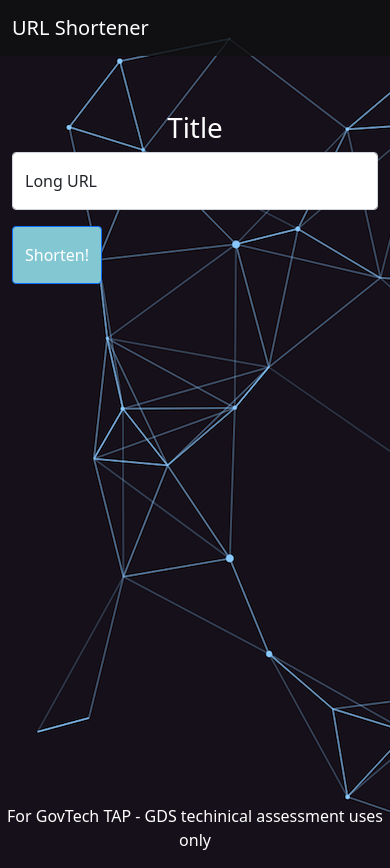
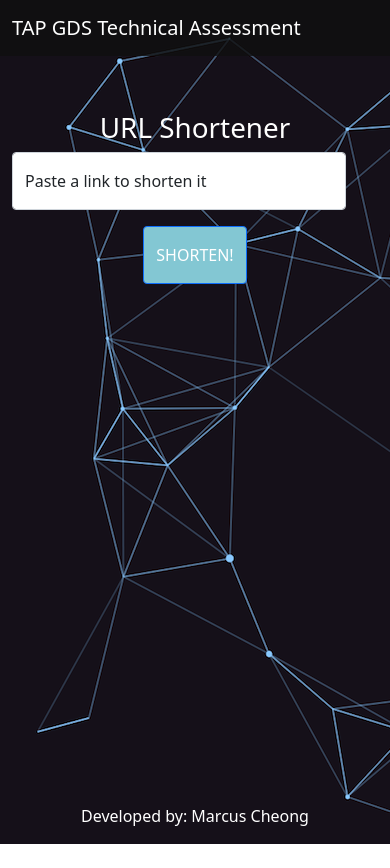
Before and after one commit to marckii8888/TAP_Gds, a React app in the folder Frontend/: page / in a window 390 px wide. After the commit the page ends 844 px from the top, so only its background shows below. Built offline with nearby package versions, Linux system fonts and the light colour scheme.

Commit message:
Added responsiveness to components

```diff
--- a/Frontend/public/index.html
+++ b/Frontend/public/index.html
@@ -25,6 +25,7 @@
       Learn how to configure a non-root public URL by running `npm run build`.
     -->
     <title>GDS Technical Assessment</title>
+    <meta name="viewport" content="width=device-width, initial-scale=1.0">
   </head>
   <body>
     <noscript>You need to enable JavaScript to run this app.</noscript>
--- a/Frontend/src/components/footer.js
+++ b/Frontend/src/components/footer.js
@@ -5,7 +5,7 @@ class Footer extends React.Component {
     return (
       <footer className="footer">
         <div className="inner">
-          <p>For GovTech TAP - GDS techinical assessment uses only</p>
+          <p>Developed by: <a href="https://github.com/marckii8888" style={{textDecoration: 'none', color : 'white'}}>Marcus Cheong</a></p>
         </div>
       </footer>
     );
--- a/Frontend/src/components/navbar.js
+++ b/Frontend/src/components/navbar.js
@@ -5,18 +5,9 @@ import React from "react";
 class NavBar extends React.Component {
   render() {
     return (
-      <Navbar expand="lg" className="color-nav" variant="dark">
+      <Navbar className="color-nav" variant="dark">
         <Container>
-          <Navbar.Brand>URL Shortener</Navbar.Brand>
-          <Navbar.Collapse
-            id="responsive-navbar-nav"
-            className="justify-content-end"
-          >
-            <Navbar.Text>
-              Done By:{" "}
-              <a href="https://github.com/marckii8888">Marcus Cheong</a>
-            </Navbar.Text>
-          </Navbar.Collapse>
+          <Navbar.Brand>TAP GDS Technical Assessment</Navbar.Brand>
         </Container>
       </Navbar>
     );
--- a/Frontend/src/components/url_field.js
+++ b/Frontend/src/components/url_field.js
@@ -37,15 +37,15 @@ class UrlField extends React.Component {
     return (
       <Container fluid className="container" id="pagebody">
         <Row>
-          <h1>Title</h1>
+          <h1>URL Shortener</h1>
         </Row>
         <Row>
           <Form onSubmit={this.shortenUrl}>
             <Row>
-              <Col md={{ span: 5, offset: 3 }}>
+              <Col md={{ span: 5, offset: 3 }} xs="11">
                 <FloatingLabel
                   controlId="floatingInput"
-                  label="Long URL"
+                  label="Paste a link to shorten it"
                   className="mb-3"
                 >
                   <Form.Control
@@ -56,9 +56,9 @@ class UrlField extends React.Component {
                   />
                 </FloatingLabel>
               </Col>
-              <Col xs="auto">
+              <Col md="auto" xs>
                 <Button id="submitBtn" type="submit">
-                  Shorten!
+                  SHORTEN!
                 </Button>
               </Col>
             </Row>
```
Also changed, not shown: Frontend/src/index.css (+7 -0 lines).
